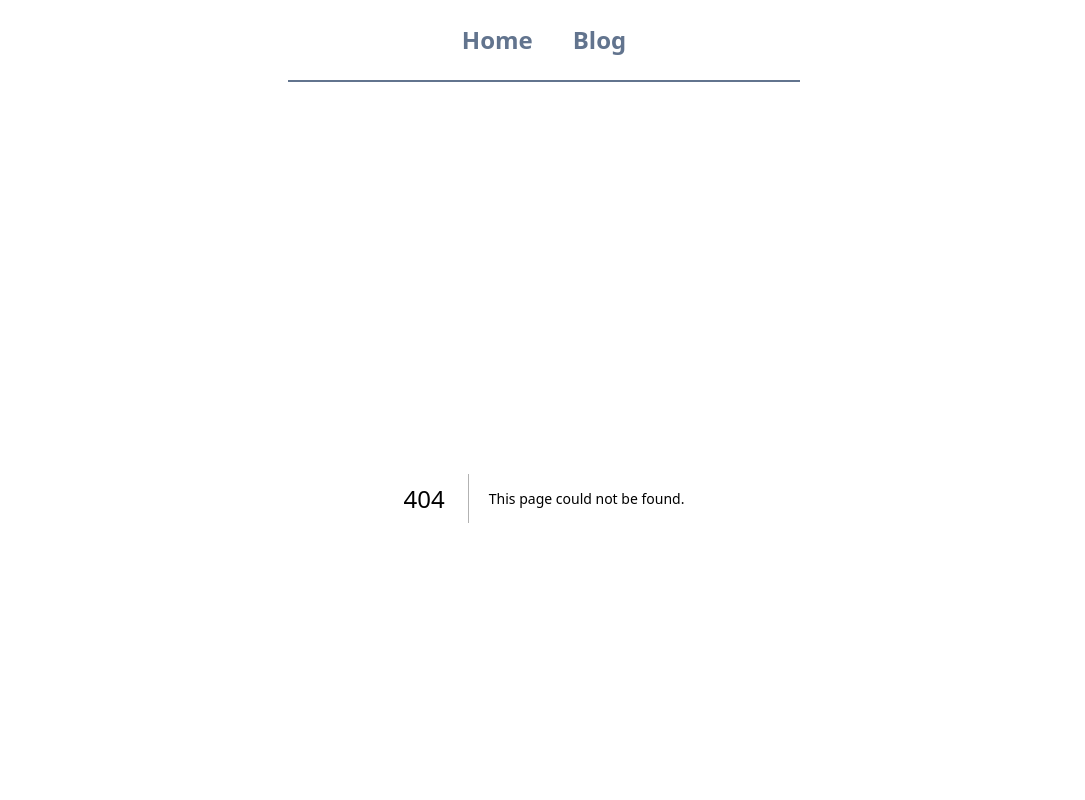
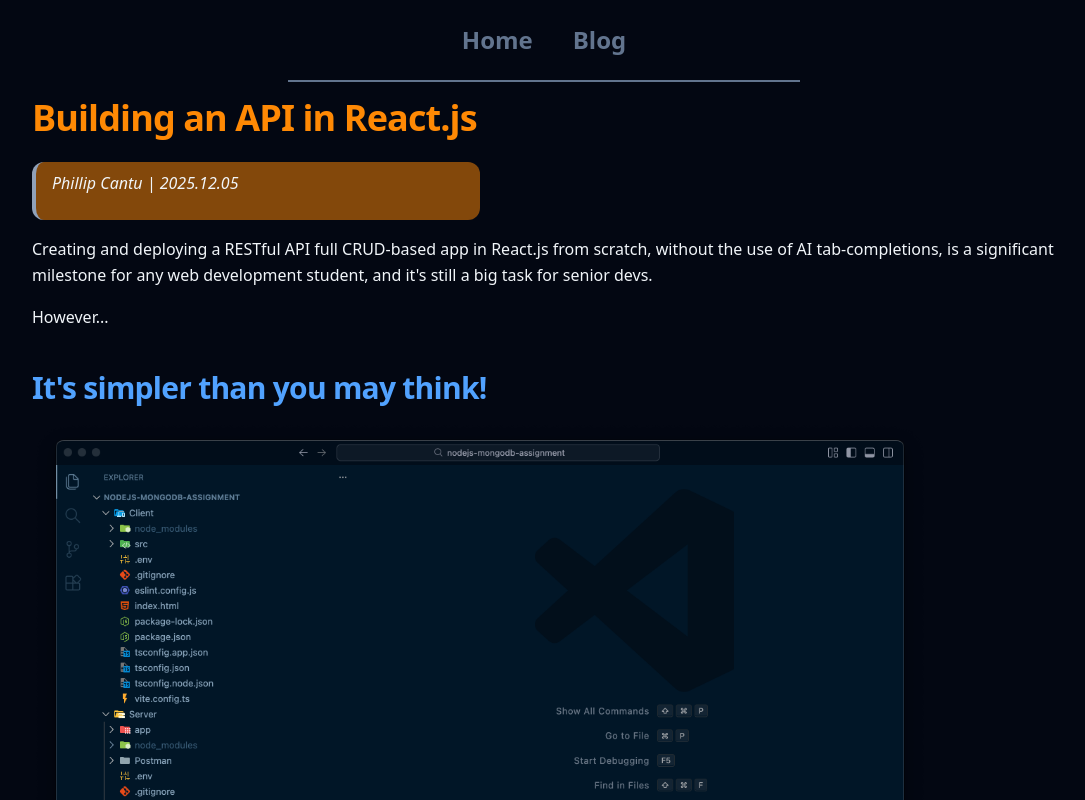
Before and after one commit to CantuPhillip-FS/phillipcantu.com, a Next.js app: page /blog/building-an-api-in-react in a window 1280 px wide. Before the commit this address had no page. Shown: the top 800 px of the page, without its empty margins (96-1181 px from the left). Built offline with nearby package versions, Linux system fonts and the light colour scheme.

Commit message:
Begin 2.6 Exercise: Updating Your Static Website, by writing building-an-api-in-react blog post.

```diff
--- /dev/null
+++ b/app/blog/building-an-api-in-react/page.mdx
@@ -0,0 +1,23 @@
+import Image from "next/image";
+import vsCodeScreenshot from "./vscode-screenshot-01.png";
+
+# Building an API in React.js
+
+> Phillip Cantu | 2025.12.05
+
+Creating and deploying a RESTful API full CRUD-based app in React.js from scratch, without the use of AI tab-completions,
+is a significant milestone for any web development student, and it's still a big task for senior devs.
+
+However...
+
+## It's simpler than you may think!
+
+<Image
+  src={vsCodeScreenshot}
+  width={2548}
+  height={1740}
+  preload={true}
+  alt="visual studio code screenshot react.js fullstack web app with crud rest api"
+  className="max-w-90 md:max-w-4xl"
+/>
+_VS Code Screenshot of a React.js fullstack app._
--- a/app/blog/page.tsx
+++ b/app/blog/page.tsx
@@ -14,10 +14,10 @@
       subtitle: "a simple intro",
     },
     {
-      path: "#",
-      title: "Test Title A",
+      path: "building-an-api-in-react",
+      title: "Building an API in React.js",
       subtitle:
-        "Lorem ipsum dolor sit amet, consectetur adipiscing elit. Ut urna eros, eleifend vel turpis a, feugiat condimentum nisl. Vivamus ac molestie ante. Etiam mollis ex id nisl vulputate, sed lacinia augue cursus. Curabitur dignissim risus non magna viverra pellentesque. Mauris placerat ornare erat molestie porttitor. Nulla molestie nunc a tristique accumsan. Fusce vitae libero scelerisque, tincidunt neque maximus, faucibus dolor. Mauris et arcu tincidunt neque imperdiet placerat. Vivamus non molestie eros, ut laoreet erat. Ut consectetur at velit vitae congue. Cras mattis nulla ac porta tincidunt. Mauris nibh massa, faucibus eu nulla vitae, lacinia bibendum velit.",
+        "Creating and deploying a RESTful API full CRUD-based app in React.js from scratch, without the use of AI tab-completions, is a significant milestone for any web development student, and it's still a big task for senior devs.",
     },
     {
       path: "#",
```
Also changed, not shown: app/blog/building-an-api-in-react/vscode-screenshot-01.png (added).
